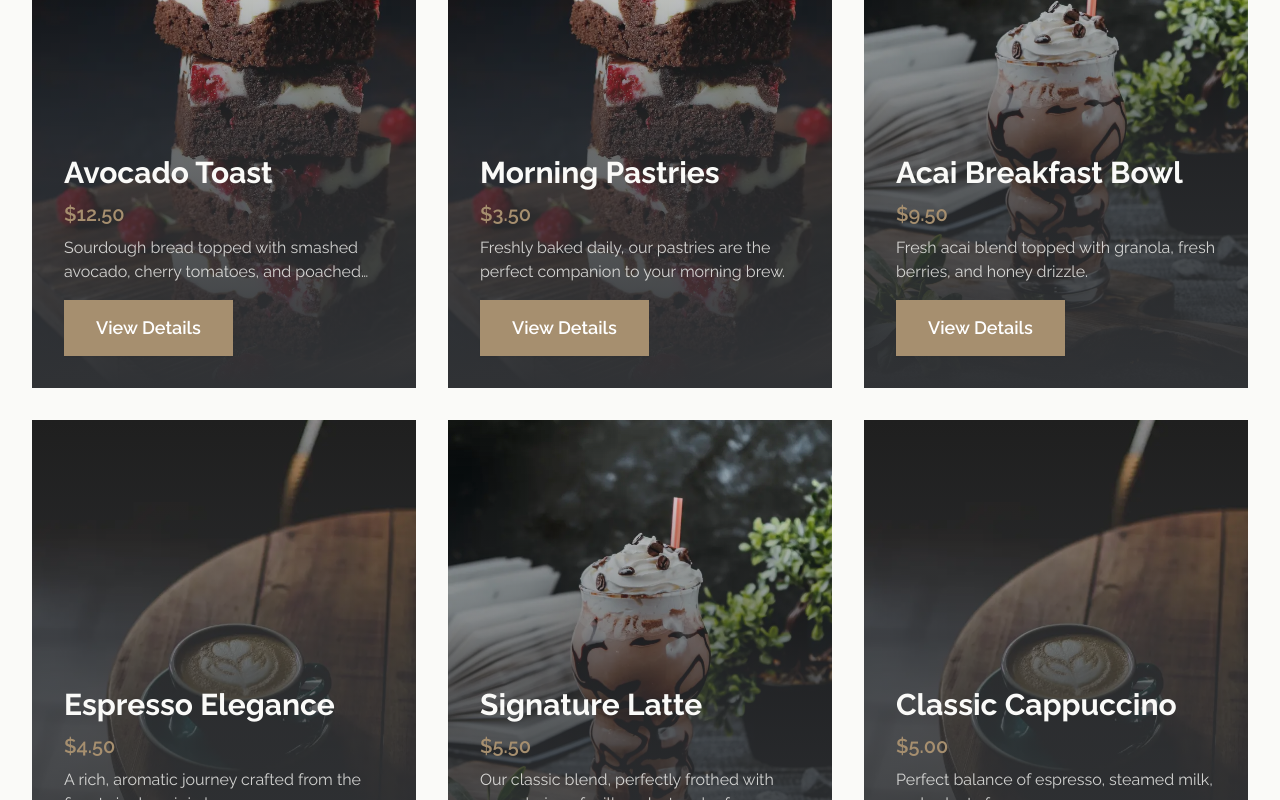
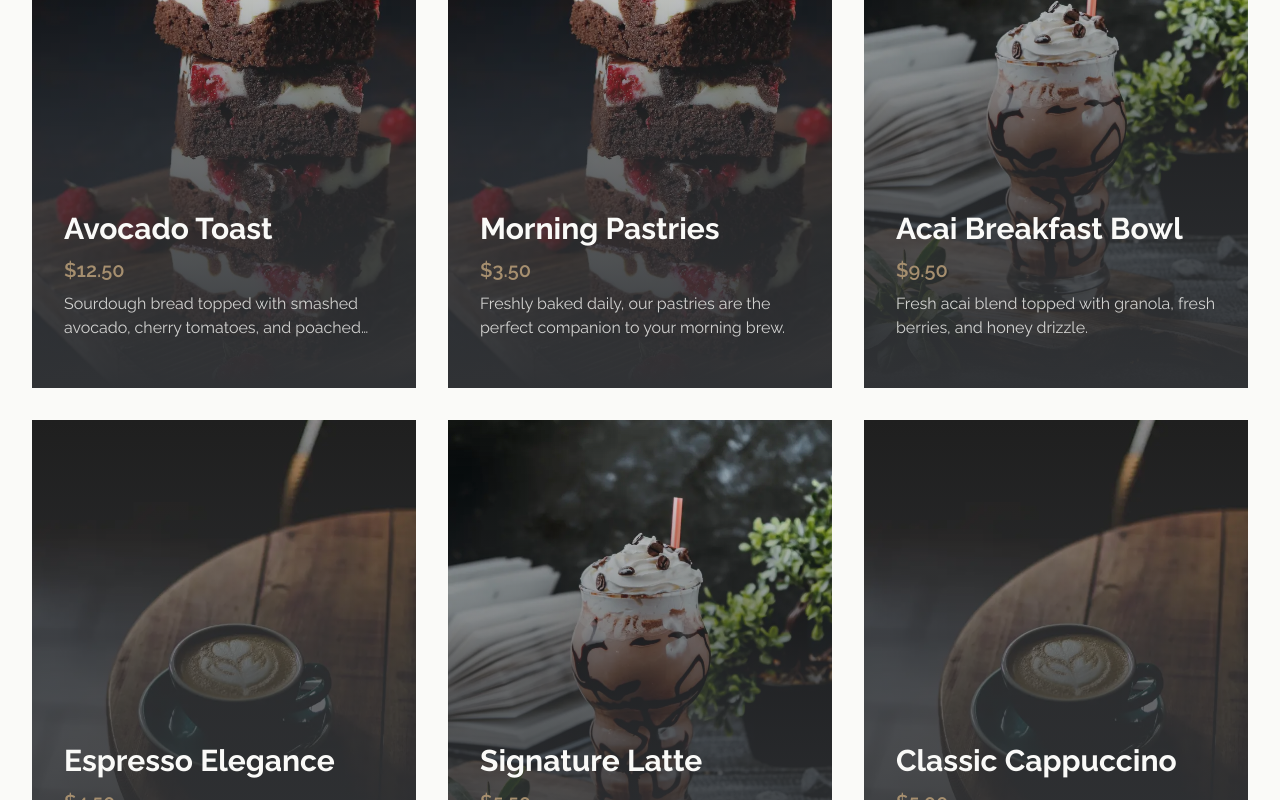
Before and after one commit to viktor-codes/coffe-shop, a Next.js app: page /menu in a window 1280 px wide. Shown: the part 630-1430 px from the top of the page. Built offline with nearby package versions, Linux system fonts and the light colour scheme; no server answers.

Commit message:
Fix for deploy

```diff
--- a/app/globals.css
+++ b/app/globals.css
@@ -1,5 +1,4 @@
 @import 'tailwindcss';
-@plugin "daisyui";
 
 :root {
 	--background: #ffffff;
--- a/components/sections/menu/menu-item.tsx
+++ b/components/sections/menu/menu-item.tsx
@@ -39,10 +39,10 @@ const MenuItemCard = ({ item, showPrice = false }: MenuItemCardProps) => {
 					{item.description}
 				</p>
 
-				{/* CTA Button */}
+				{/* CTA Button
 				<Button href={`/menu#${item.id}`} size='lg' className='self-start'>
 					View Details
-				</Button>
+				</Button> */}
 			</div>
 		</article>
 	)
--- a/package.json
+++ b/package.json
@@ -22,7 +22,7 @@
     "@types/node": "^20.19.24",
     "@types/react": "^19.2.2",
     "@types/react-dom": "^19.2.2",
-    "daisyui": "^5.3.9",
+    "baseline-browser-mapping": "^2.9.19",
     "eslint": "^9",
     "eslint-config-next": "16.0.0",
     "tailwindcss": "^4",
```
Also changed, not shown: vercel.json (added), 1 other file (tests, documents, lock files or other folders).
